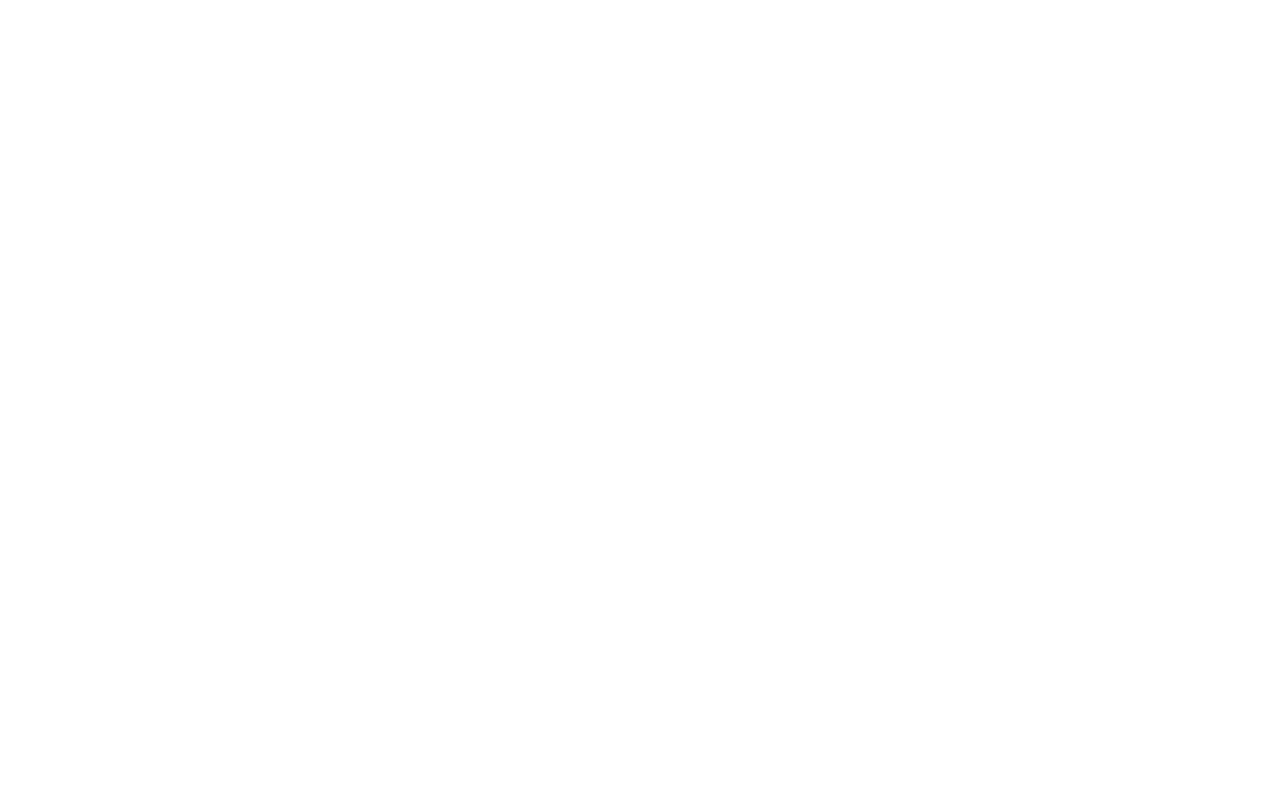
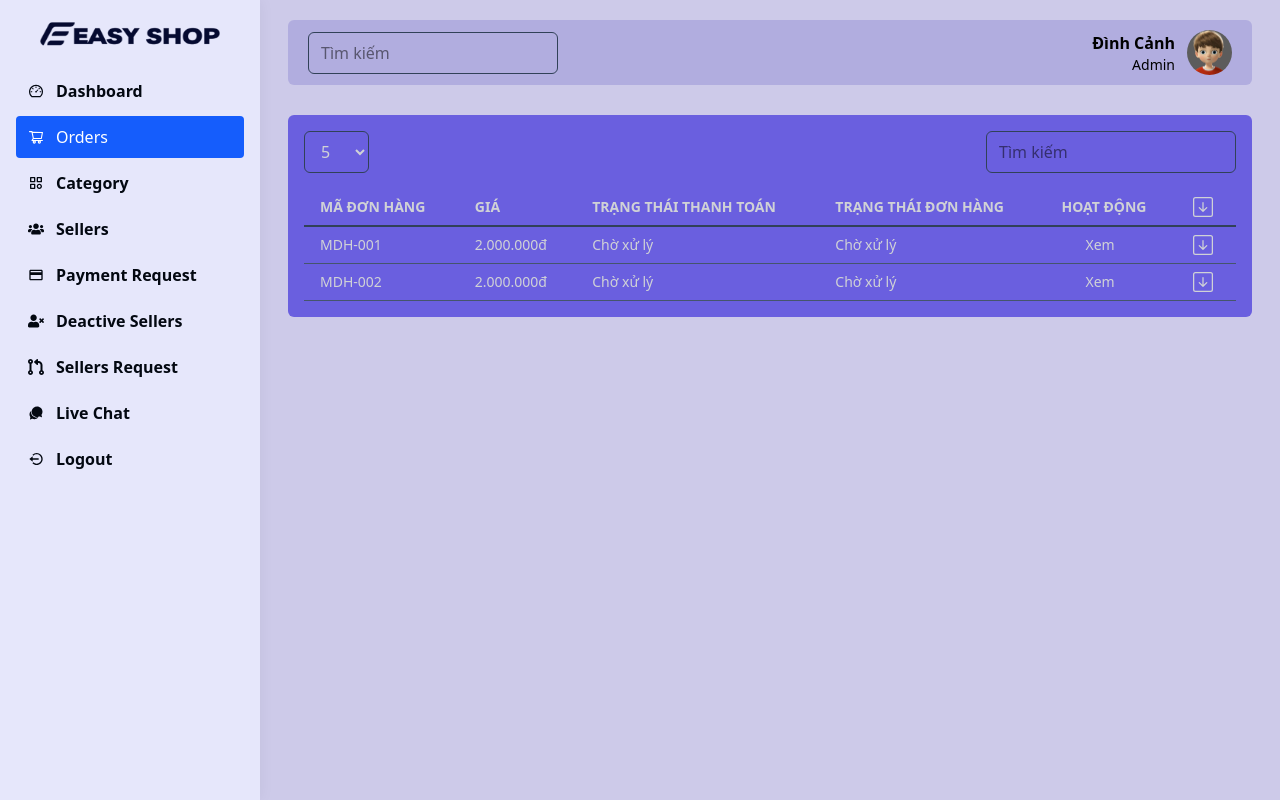
Before and after one commit to Dcanh204/ecommerce-dashboard, a React (Vite) app: page /admin/dashboard/orders in a window 1280 px wide. Before the commit this address had no page. Built offline with nearby package versions, Linux system fonts and the light colour scheme.

Commit message:
feat: add order page UI

```diff
--- a/src/main.jsx
+++ b/src/main.jsx
@@ -22,6 +22,5 @@
         />
       </Suspense>
     </Provider>
-
   </BrowserRouter>
 )
--- /dev/null
+++ b/src/pages/admin/Orders.jsx
@@ -0,0 +1,104 @@
+import React, { useState } from 'react';
+import { BsArrowDownSquare } from "react-icons/bs";
+import { Link } from 'react-router-dom';
+const Orders = () => {
+  const [currentPage, setCurrentPage] = useState(1);
+  const [searchValue, setSearchValue] = useState('');
+  const [parPage, setParPage] = useState(5);
+  const [showOrder, setShowOrder] = useState(null);
+  console.log(searchValue)
+  return (
+    <div className='px-2 lg:px-7 pt-5'>
+      <div className='w-full p-4 rounded-md bg-[#6a5fdf]'>
+        <div className='flex justify-between items-center'>
+          <select onChange={(e) => setParPage(parseInt(e.target.value))} className='px-3 py-2 border border-slate-700 outline-none rounded-md hover:border-indigo-400 text-[#d0d2d6] bg-[#6a5fdf]'>
+            <option value="5">5</option>
+            <option value="10">10</option>
+            <option value="15">15</option>
+            <option value="20">20</option>
+          </select>
+          <input onChange={(e) => setSearchValue(e.target.value)} className='w-[250px] px-3 py-2 outline-none border border-slate-700 rounded-md bg-transparent focus:border-indigo-400' type="text" name='search' placeholder='Tìm kiếm' />
+        </div>
+
+        <div className='mt-4 overflow-x-auto'>
+          <table className='w-full text-sm text-left text-[#d0d2d6]'>
+            <thead className='border-b-2 border-slate-700 uppercase font-bold'>
+              <tr>
+                <th scope='col' className='px-4 py-2'>Mã đơn hàng</th>
+                <th scope='col' className='px-4 py-2'>Giá</th>
+                <th scope='col' className='px-4 py-2'>Trạng thái thanh toán</th>
+                <th scope='col' className='px-4 py-2'>Trạng thái đơn hàng</th>
+                <th scope='col' className='px-4 py-2'>Hoạt động</th>
+                <th scope='col' className='px-4 py-2'><BsArrowDownSquare className='w-[20px] h-[20px]' /></th>
+              </tr>
+            </thead>
+            <tbody>
+              <tr className='border-b border-slate-600'>
+                <td className='px-4 py-2 font-medium whitespace-nowrap'>MDH-001</td>
+                <td className='px-4 py-2 font-medium whitespace-nowrap'>2.000.000đ</td>
+                <td className='px-4 py-2 font-medium whitespace-nowrap'>Chờ xử lý</td>
+                <td className='px-4 py-2 font-medium whitespace-nowrap'>Chờ xử lý</td>
+                <td className='px-4 py-2 lg:px-10 font-medium whitespace-nowrap'>
+                  <Link>Xem</Link>
+                </td>
+                <td className='px-4 py-2 font-medium whitespace-nowrap'>
+                  <BsArrowDownSquare onClick={() => setShowOrder(showOrder === 'MDH-001' ? null : 'MDH-001')} className='w-[20px] h-[20px]
+                  cursor-pointer' />
+                </td>
+              </tr>
+              {showOrder === 'MDH-001' &&
+                <>
+                  <tr className={'border-b border-slate-600 bg-[#8288ed]'}>
+                    <td className='pl-6 px-4 py-2 font-medium whitespace-nowrap'>MDH-001</td>
+                    <td className='px-4 py-2 font-medium whitespace-nowrap'>2.000.000đ</td>
+                    <td className='px-4 py-2 font-medium whitespace-nowrap'>Chờ xử lý</td>
+                    <td colSpan={3} className='px-4 py-2 font-medium whitespace-nowrap'>Chờ xử lý</td>
+                  </tr>
+                  <tr className={'border-b border-slate-600 bg-[#8288ed]'}>
+                    <td className='pl-6 px-4 py-2 font-medium whitespace-nowrap'>MDH-001</td>
+                    <td className='px-4 py-2 font-medium whitespace-nowrap'>2.000.000đ</td>
+                    <td className='px-4 py-2 font-medium whitespace-nowrap'>Chờ xử lý</td>
+                    <td colSpan={3} className='px-4 py-2 font-medium whitespace-nowrap'>Chờ xử lý</td>
+                  </tr>
+                </>
+              }
+              <tr className='border-b border-slate-600'>
+                <td className='px-4 py-2 font-medium whitespace-nowrap'>MDH-002</td>
+                <td className='px-4 py-2 font-medium whitespace-nowrap'>2.000.000đ</td>
+                <td className='px-4 py-2 font-medium whitespace-nowrap'>Chờ xử lý</td>
+                <td className='px-4 py-2 font-medium whitespace-nowrap'>Chờ xử lý</td>
+                <td className='px-4 py-2 lg:px-10 font-medium whitespace-nowrap'>
+                  <Link>Xem</Link>
+                </td>
+                <td className='px-4 py-2 font-medium whitespace-nowrap'>
+                  <BsArrowDownSquare onClick={() => setShowOrder(!showOrder)} className='w-[20px] h-[20px]
+                  cursor-pointer' />
+                </td>
+              </tr>
+              {showOrder === 'MDH-002' &&
+                <>
+                  <tr className={'border-b border-slate-600 bg-[#8288ed]'}>
+                    <td className='pl-6 px-4 py-2 font-medium whitespace-nowrap'>MDH-002</td>
+                    <td className='px-4 py-2 font-medium whitespace-nowrap'>2.000.000đ</td>
+                    <td className='px-4 py-2 font-medium whitespace-nowrap'>Chờ xử lý</td>
+                    <td colSpan={3} className='px-4 py-2 font-medium whitespace-nowrap'>Chờ xử lý</td>
+                  </tr>
+                  <tr className={'border-b border-slate-600 bg-[#8288ed]'}>
+                    <td className='pl-6 px-4 py-2 font-medium whitespace-nowrap'>MDH-002</td>
+                    <td className='px-4 py-2 font-medium whitespace-nowrap'>2.000.000đ</td>
+                    <td className='px-4 py-2 font-medium whitespace-nowrap'>Chờ xử lý</td>
+                    <td colSpan={3} className='px-4 py-2 font-medium whitespace-nowrap'>Chờ xử lý</td>
+                  </tr>
+                </>
+              }
+
+
+            </tbody>
+          </table>
+        </div>
+      </div>
+    </div>
+  );
+};
+
+export default Orders;
--- a/src/router/routes/adminRoutes.jsx
+++ b/src/router/routes/adminRoutes.jsx
@@ -1,10 +1,15 @@
 import { lazy } from 'react';
-
 const AdminDashboard = lazy(() => import('../../pages/admin/AdminDashboard'))
+const Orders = lazy(() => import('../../pages/admin/Orders'))
 export const adminRoutes = [
   {
     path: 'admin/dashboard',
     element: <AdminDashboard />,
     role: 'admin'
+  },
+  {
+    path: 'admin/dashboard/orders',
+    element: <Orders />,
+    role: 'admin'
   }
 ]
```
